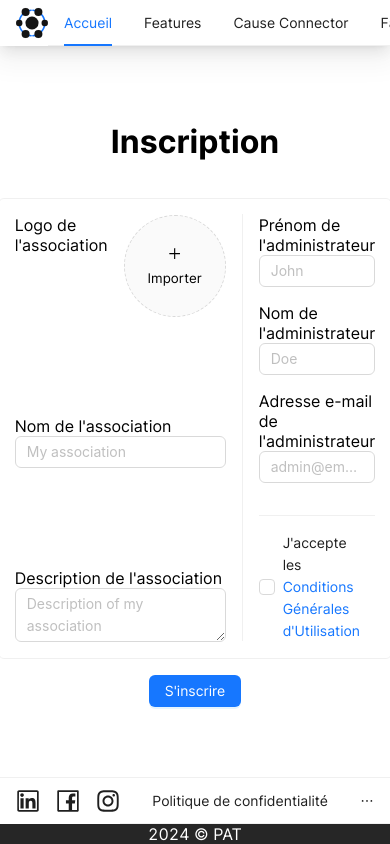
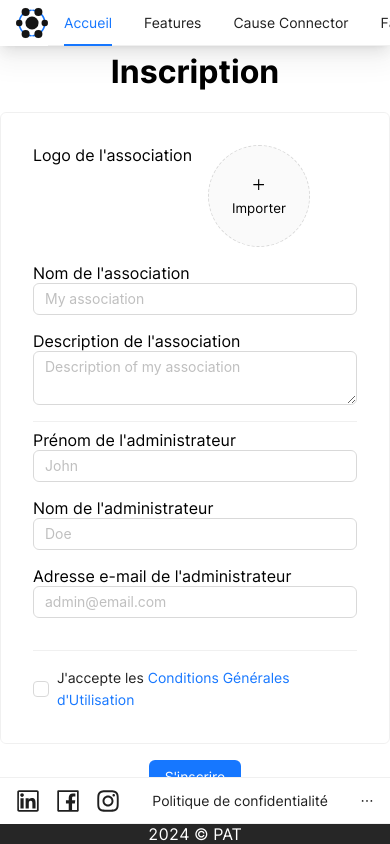
Before and after one commit to eanaellea/cause-connect-webapp, a React (Vite) app: page /register in a window 390 px wide. Shown: the top 844 px of the page. Built offline with nearby package versions, Linux system fonts and the light colour scheme; no server answers.

Commit message:
polish(responsive): make unconnected pages responsive

```diff
--- a/src/designSystem/uploadPlugin/UploadPlugIn.module.scss
+++ b/src/designSystem/uploadPlugin/UploadPlugIn.module.scss
@@ -5,11 +5,11 @@
   @include flex-column;
   gap: 16px;
   justify-content: center;
+  width: 80%;
 
   .formContent {
     @include flex-column;
     align-items: center;
-    width: 100%;
     padding: 16px;
     gap: 16px;
     border: $border;
--- a/src/pages/home/Home.module.scss
+++ b/src/pages/home/Home.module.scss
@@ -26,7 +26,10 @@
     justify-content: center;
     align-items: center;
     text-align: center;
-    height: 70%;
+
+    &.gettingStarted {
+      padding: 160px 0;
+    }
 
     &.gettingStarted > button {
       width: fit-content;
@@ -40,6 +43,7 @@
       width: 100%;
       max-width: 95vw;
       gap: 16px;
+      padding-top: 32px;
 
       .feature {
         width: 256px;
--- a/src/pages/register/Register.module.scss
+++ b/src/pages/register/Register.module.scss
@@ -12,11 +12,11 @@
   .registerForm{
     @include flex-column;
     gap: 16px;
-    margin: 16px;
 
     .formContent {
       @include flex-row;
-      padding: 16px;
+      justify-content: center;
+      padding: 32px;
       border: $border;
       border-radius: var(--ant-border-radius);
 
@@ -30,6 +30,28 @@
         width: 1px;
         height: auto;
         margin: 0 16px;
+      }
+
+      @media screen and (max-width: 768px) {
+        & {
+          flex-direction: column;
+        }
+
+        .verticalDivider {
+          display: none;
+        }
+      }
+
+      .formControlsContainer {
+        width: 100%;
+
+        @media screen and (max-width: 768px) {
+          & {
+            padding-top: 8px;
+            margin-top: 16px;
+            border-top: $border;
+          }
+        }
       }
 
       .formColumn, .formControlsContainer {
--- a/src/pages/register/Register.tsx
+++ b/src/pages/register/Register.tsx
@@ -83,7 +83,7 @@ export const Register: FC = () => {
           <div className={styles.formColumn}>
             <div className={styles.formControlsContainer}>
               <div className={styles.formControl}>
-                <label>Prénom de l'administrateur</label>
+                <label className={styles.adminFieldLabel}>Prénom de l'administrateur</label>
                 <Controller
                   name='admin.firstName'
                   control={control}
@@ -97,7 +97,7 @@ export const Register: FC = () => {
                 {((errors.admin?.firstName) != null) && <span>{errors.admin.firstName.message}</span>}
               </div>
               <div className={styles.formControl}>
-                <label>Nom de l'administrateur</label>
+                <label className={styles.adminFieldLabel}>Nom de l'administrateur</label>
                 <Controller
                   name='admin.lastName'
                   control={control}
@@ -111,7 +111,7 @@ export const Register: FC = () => {
                 {((errors.admin?.lastName) != null) && <span>{errors.admin.lastName.message}</span>}
               </div>
               <div className={styles.formControl}>
-                <label>Adresse e-mail de l'administrateur</label>
+                <label className={styles.adminFieldLabel}>Adresse e-mail de l'administrateur</label>
                 <Controller
                   name='admin.email'
                   control={control}
```
